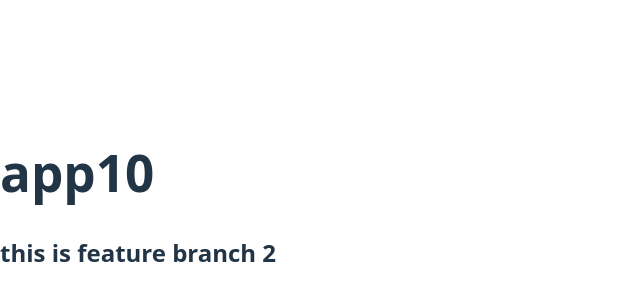
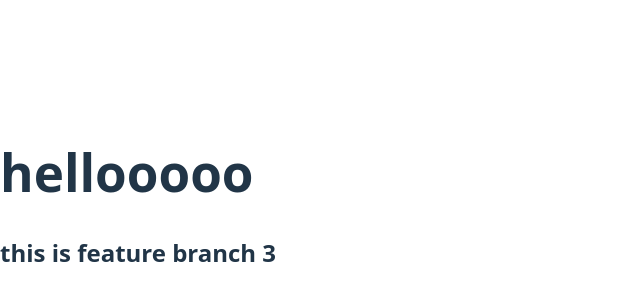
Before and after one commit to omp28/app1, a React (Vite) app: page / in a window 1280 px wide. Shown: the part 200-500 px from the top of the page, without its empty margins (0-640 px from the left). Built offline with nearby package versions, Linux system fonts and the light colour scheme.

Commit message:
uewbfief

```diff
--- a/src/App.tsx
+++ b/src/App.tsx
@@ -2,8 +2,9 @@ function App() {
   return (
     <>
       <div>
-        <h1>app10</h1>
-        <h2>this is feature branch 2</h2>
+        <h1>hellooooo</h1>
+        <h2>this is feature branch 3</h2>
+
       </div>
     </>
   );
```
